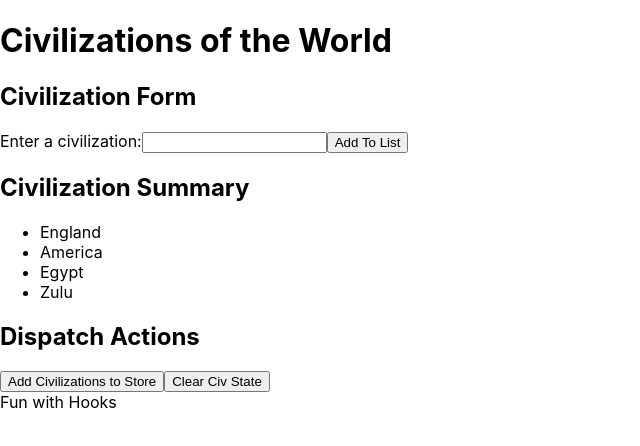
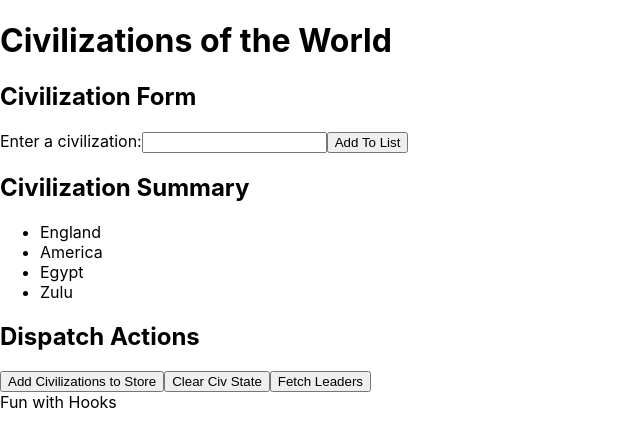
Before and after one commit to adunahee/hooks-no-redux, a React (Create React App) app: page / in a window 1280 px wide. Shown: the top 446 px of the page, without its empty margins (0-640 px from the left). Built offline with nearby package versions, Linux system fonts and the light colour scheme.

Commit message:
implemented fetch to webtask api for civ leader data that updates leaders store

```diff
--- a/package.json
+++ b/package.json
@@ -3,6 +3,7 @@
   "version": "0.1.0",
   "private": true,
   "dependencies": {
+    "axios": "^0.18.0",
     "react": "^16.8.6",
     "react-dom": "^16.8.6",
     "react-scripts": "2.1.8"
--- a/src/App.js
+++ b/src/App.js
@@ -1,4 +1,5 @@
 import React, { useState, useReducer, useEffect, useContext } from 'react';
+
 import { Store } from './Store';
 
 
@@ -8,14 +9,24 @@ const App = () => {
   const [civ, setCiv] = useState('');
   const [civArr, setCivArr] = useState(["England", "America", "Egypt", "Zulu"]);
   //gives component access to the 'value' attr of provider
-  const {state, dispatch} = useContext(Store);
+  const { state, dispatch } = useContext(Store);
   console.log(state);
+  //fetches leader data from webtask api
+  const fetchLeader = async () => {
+    try {
+      const data = await fetch('https://wt-928114e23c76a17d6cf12e0b21825ce0-0.sandbox.auth0-extend.com/hooks-civs/leaders');
+      const dataJSON = await data.json();
+      await dispatch({ type: 'SET_LEADERS', payload: dataJSON });
+      await console.log(state.leaders);
+    } catch (e) {
+      await console.log('Leaders could not be fetched.', e);
+    }
+  }
   return (
     <div>
       <header>
         <h1>Civilizations of the World</h1>
       </header>
-      <body>
 
       <section>
         <h2>Civilization Form</h2>
@@ -44,15 +55,18 @@ const App = () => {
           })}
         </ul>
       </section>
+
       <section>
         <h2>Dispatch Actions</h2>
-          <button onClick={() => { dispatch({ type: 'SET_CIVILIZATIONS', payload: civArr });}}> Add Civilizations to Store</button>
-          <button onClick={()=> { setCivArr([])}}>Clear Civ State </button>
+        <button onClick={() => { dispatch({ type: 'SET_CIVILIZATIONS', payload: civArr }); }}> Add Civilizations to Store</button>
+        <button onClick={() => { setCivArr([]) }}>Clear Civ State </button>
+        <button onClick={() => { fetchLeader(); }}>Fetch Leaders</button>
       </section>
-      </body>
+
       <footer>
         Fun with Hooks
       </footer>
+
     </div>
   );
 }
```
Also changed, not shown: 1 other file (tests, documents, lock files or other folders). Lines whose indentation alone changed are shown as unchanged.
